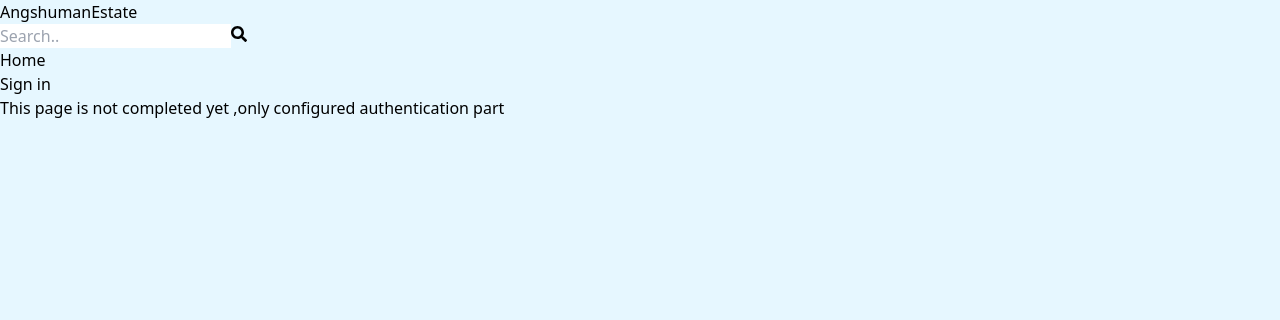
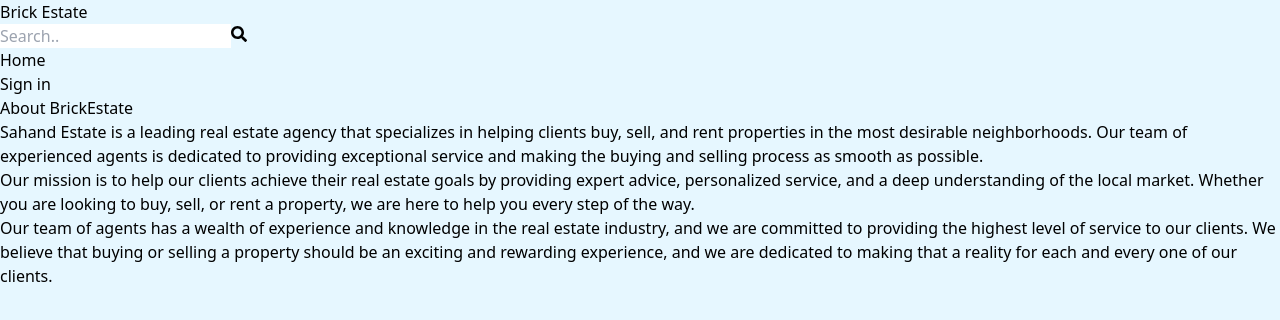
Before and after one commit to angshumanraj/mern-real-estate-, a React app in the folder client/: page /about in a window 1280 px wide. Shown: the top 320 px of the page. Built offline with nearby package versions, Linux system fonts and the light colour scheme; no server answers; the HTML template or start-up script is replaced by a standard one.

Commit message:
final commit

```diff
--- a/client/src/components/Header.jsx
+++ b/client/src/components/Header.jsx
@@ -28,7 +28,7 @@
             <div className='flex justify-between items-center max-w-6xl mx-auto p-3'>
                 <Link to='/'>
                 <h1 className='font-bold text-sm sm:text-xl flex flex-wrap'>
-                    <span className='text-slate-800'>Angshuman</span>
+                    <span className='text-slate-800'>Brick </span>
                     <span className='text-slate-400'>Estate</span>
                 </h1>
                 </Link>
--- a/client/src/pages/About.jsx
+++ b/client/src/pages/About.jsx
@@ -1,13 +1,14 @@
 
 
-
-
-const About = () => {
+export default function About() {
   return (
-    <div>
-      <h1>This page is not completed yet ,only configured authentication part  </h1>
+    <div className='py-20 px-4 max-w-6xl mx-auto'>
+      <h1 className='text-3xl font-bold mb-4 text-slate-800'>About BrickEstate</h1>
+      <p className='mb-4 text-slate-700'>Sahand Estate is a leading real estate agency that specializes in helping clients buy, sell, and rent properties in the most desirable neighborhoods. Our team of experienced agents is dedicated to providing exceptional service and making the buying and selling process as smooth as possible.</p>
+      <p className='mb-4 text-slate-700'>
+      Our mission is to help our clients achieve their real estate goals by providing expert advice, personalized service, and a deep understanding of the local market. Whether you are looking to buy, sell, or rent a property, we are here to help you every step of the way.
+      </p>
+      <p className='mb-4 text-slate-700'>Our team of agents has a wealth of experience and knowledge in the real estate industry, and we are committed to providing the highest level of service to our clients. We believe that buying or selling a property should be an exciting and rewarding experience, and we are dedicated to making that a reality for each and every one of our clients.</p>
     </div>
   )
 }
-
-export default About;
```
